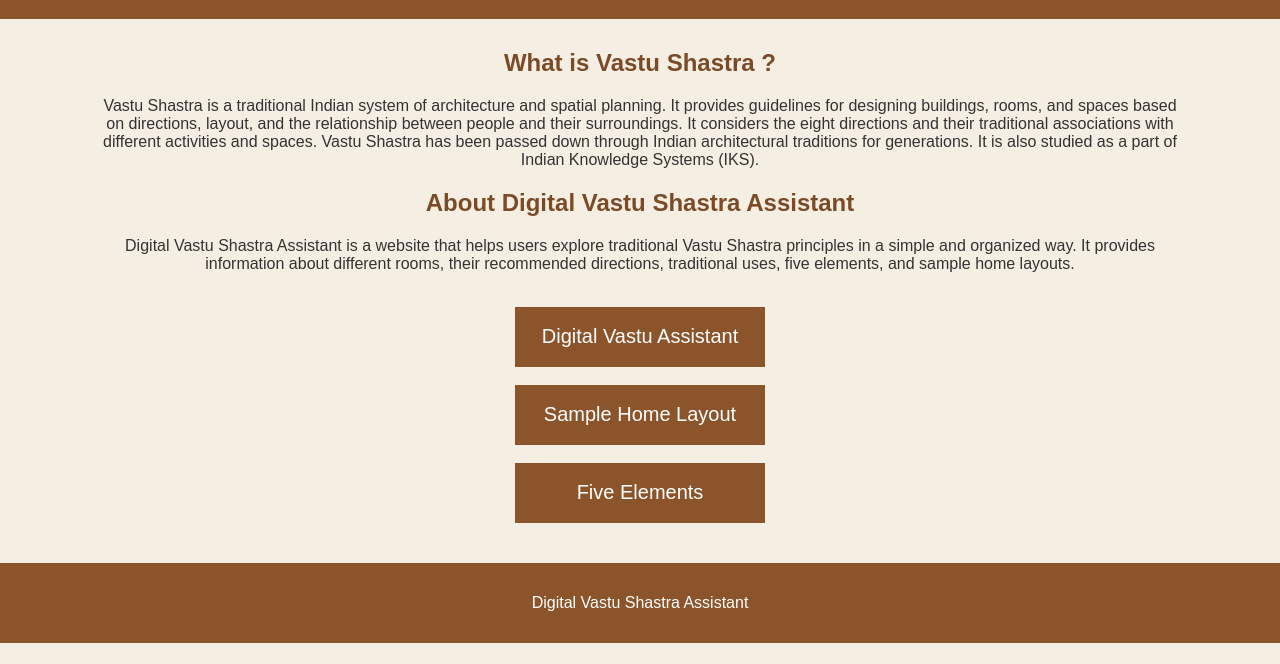
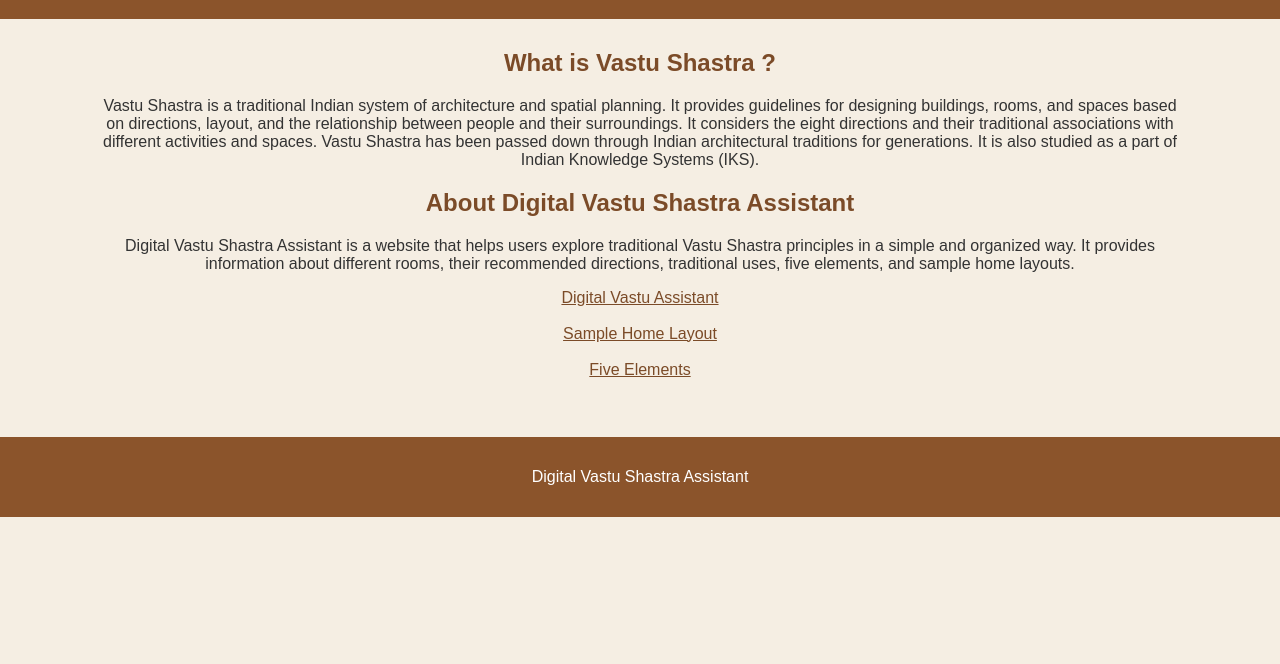
Before and after one commit to kunalkbhundere88-prog/digital-vastu, a plain HTML site: page index.html in a window 1280 px wide. Shown: the part 136-800 px from the top of the page. Drawn offline with Linux system fonts and the light colour scheme.

Commit message:
Update index.html

```diff
--- a/index.html
+++ b/index.html
@@ -40,24 +40,28 @@
         their recommended directions, traditional uses, five elements,
         and sample home layouts.
     </p>
+    <center>
 
-    <br>
-
-    <a href="vastu-assistant.html">
-        <button>Digital Vastu Assistant</button>
+    <a href="./vastu-assistant.html" class="button">
+        Digital Vastu Assistant
     </a>
 
     <br><br>
 
-    <a href="home-layout.html">
-        <button>Sample Home Layout</button>
+    <a href="./home-layout.html" class="button">
+        Sample Home Layout
     </a>
 
     <br><br>
 
-    <a href="five-elements.html">
-        <button>Five Elements</button>
+    <a href="./five-elements.html" class="button">
+        Five Elements
     </a>
+
+    </center>
+
+    <br>
+
 
 </main>
 
```
